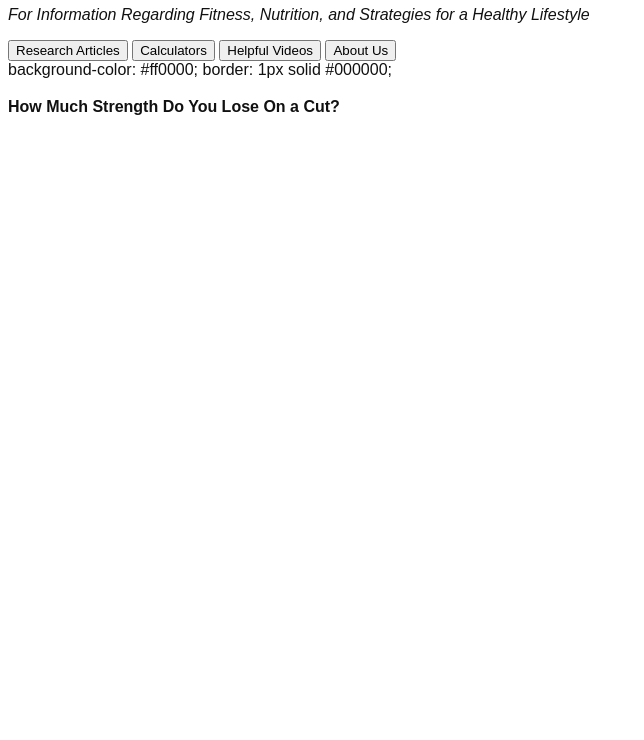
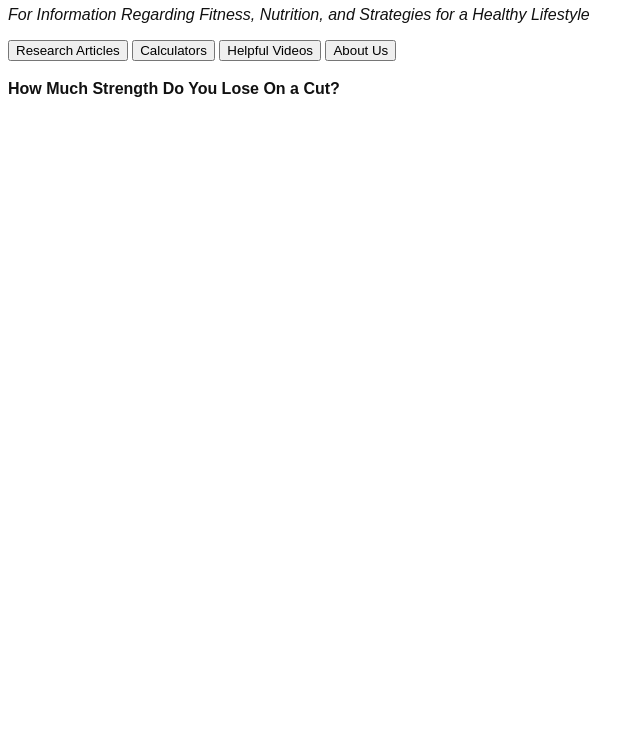
Before and after one commit to bryanxuranliu/UnaCordaLiftClub, a plain HTML site: page index.html in a window 1280 px wide. Shown: the part 60-800 px from the top of the page, without its empty margins (0-644 px from the left). Drawn offline with Linux system fonts and the light colour scheme.

Commit message:
Update index.html

```diff
--- a/index.html
+++ b/index.html
@@ -15,8 +15,6 @@
 </div>
 
 <div id="Research Articles" class="tabcontent">
-background-color: #ff0000;
-  border: 1px solid #000000;
    <h3></h3>
 <p> <b> How Much Strength Do You Lose On a Cut? </b> </p>
 
```
